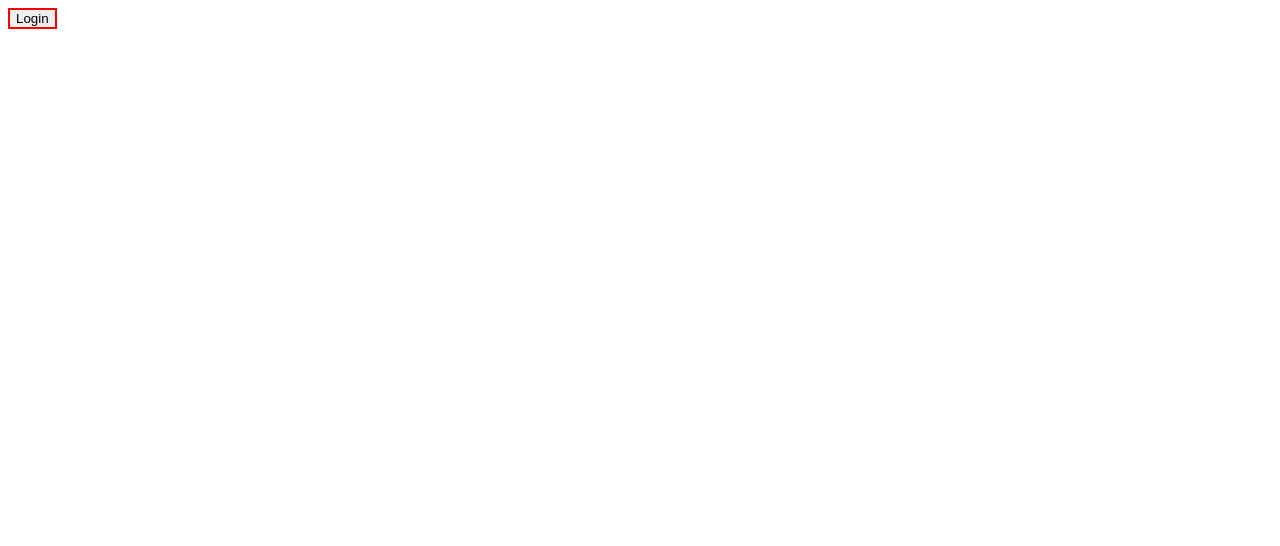
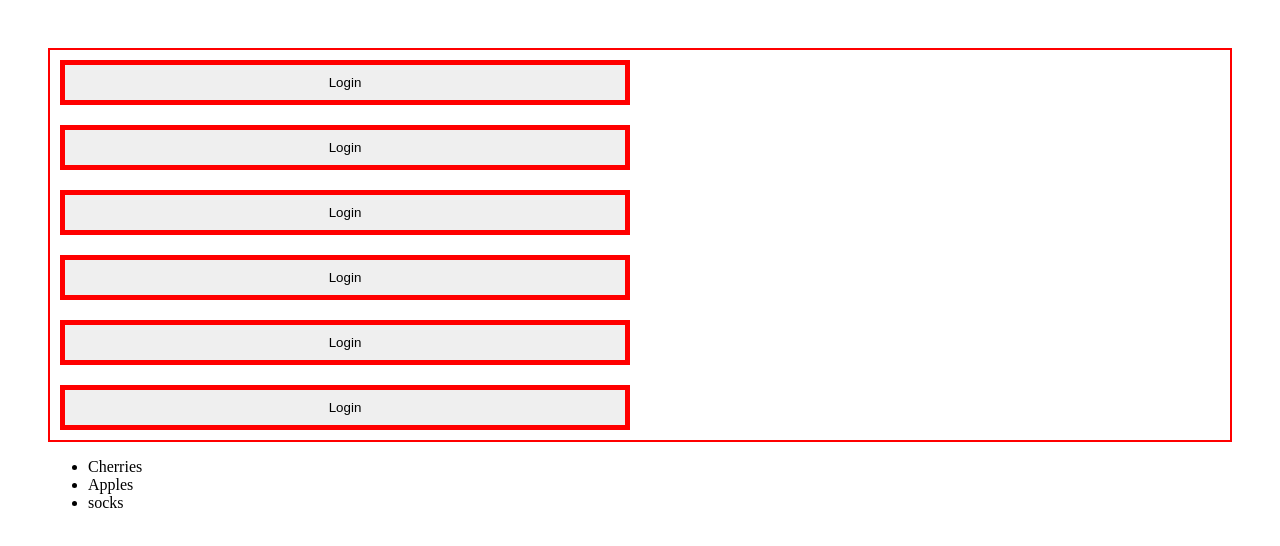
Before and after one commit to DaisyKirui/21-DaysofJavaScript-I, a plain HTML site: page Day03/index.html in a window 1280 px wide. Drawn offline with Linux system fonts and the light colour scheme.

Commit message:
new commits

```diff
--- a/Day01/style.css
+++ b/Day01/style.css
@@ -0,0 +1,4 @@
+img {
+    width: 50%;
+    height: 50%;
+}
--- a/Day03/index.html
+++ b/Day03/index.html
@@ -1,18 +1,31 @@
 <!DOCTYPE html>
 <html lang="en">
-
 <head>
     <meta charset="UTF-8">
     <meta name="viewport" content="width=device-width, initial-scale=1.0">
     <title>Document</title>
-    <link rel="stylesheet" href="./style.css">
+    <link href="./style.css" rel="stylesheet">
 </head>
+
 
 <body>
     <div>
         <button>Login</button>
+        <button>Login</button>
+        <button>Login</button>
+        <button>Login</button>
+        <button>Login</button>
+        <button>Login</button>
     </div>
+
+
+    <ul>
+        <li>Cherries</li>
+        <li>Apples</li>
+        <li>socks</li>
+    </ul>
 
 </body>
 
+
 </html>
--- a/Day03/style.css
+++ b/Day03/style.css
@@ -1,4 +1,15 @@
+body {
+    padding: 40px;
+}
+
 button {
-    border: 2px solid red;
+    padding: 10px;
+    margin: 10px;
+    border: 5px red solid;
+}
 
+div {
+    border: 2px red solid;
+    display: grid;
+    grid-template-columns: 50%;
 }
```
